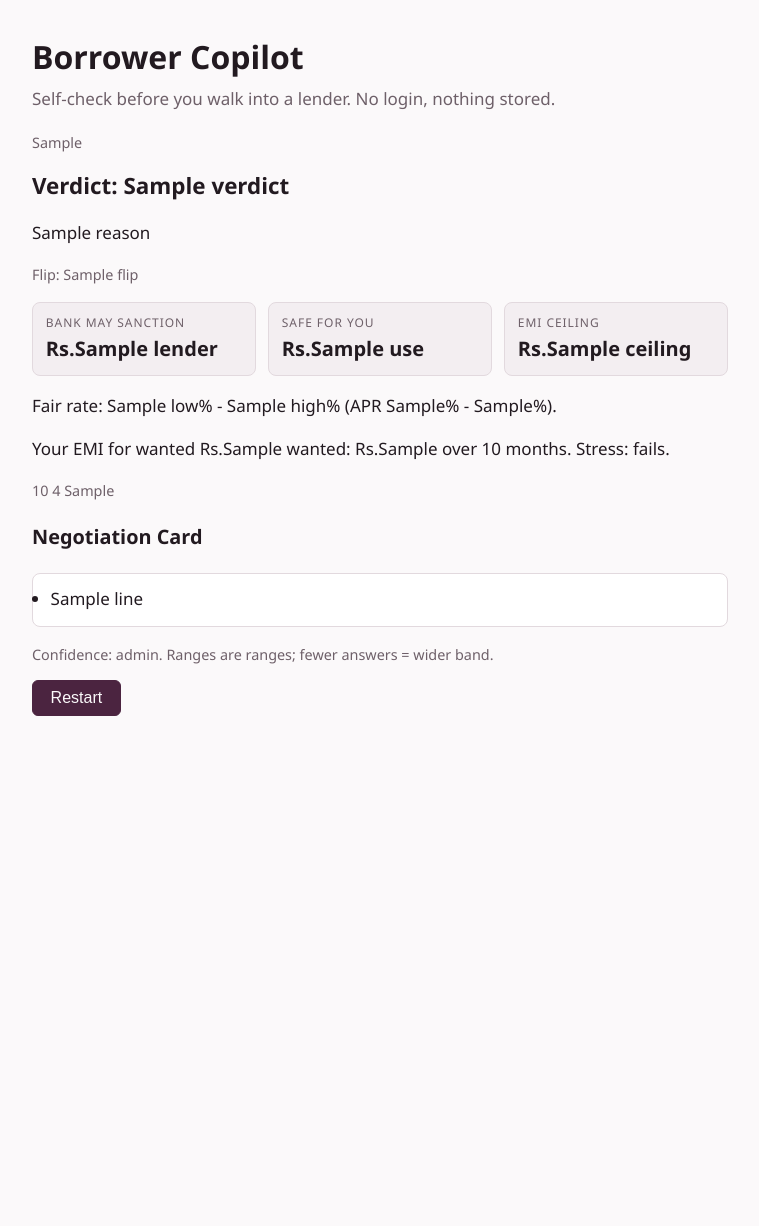
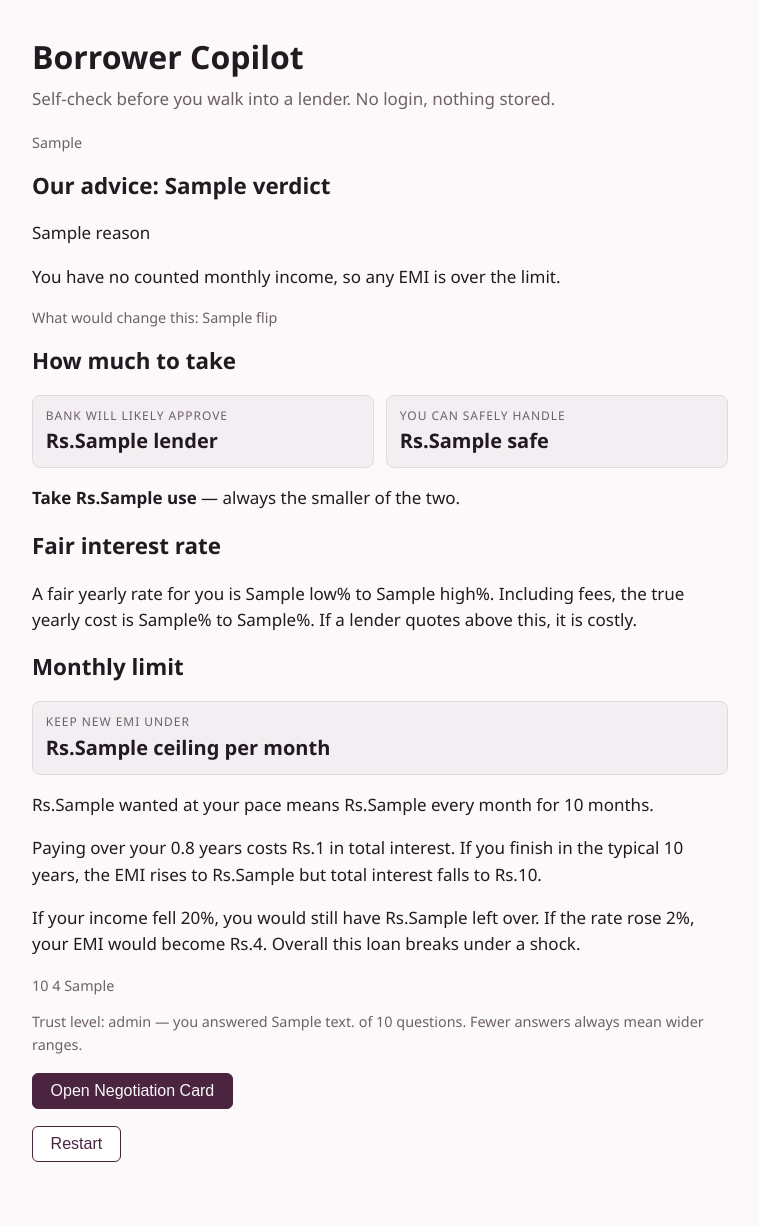
Before and after one commit to kushagrapokera/Lokta, a Flask app: template templates/results.html in a window 1280 px wide. Shown: the whole page, without its empty margins (260-1019 px from the left). Before the commit the page ends 716 px from the top, so only its background shows below. Run offline with Flask 3, Linux system fonts and the light colour scheme; the template is opened without the code that fills it: most values are stand-ins (such as "Sample title", 1, 10 or a date in 2020).

Commit message:
results page in plain words

```diff
--- a/templates/results.html
+++ b/templates/results.html
@@ -1,19 +1,40 @@
 {% extends "base.html" %}
 {% block content %}
 <p class="small">{{ for_line }}</p>
-<h2>Verdict: {{ o.verdict.verdict }}</h2>
+<h2>Our advice: {{ o.verdict.verdict }}</h2>
 <p>{{ o.verdict.reason }}</p>
-<p class="small">Flip: {{ o.verdict.flip }}</p>
-<div class="metrics">
-<div class="metric"><div class="k">Bank may sanction</div><div class="v">Rs.{{ o.amount.lender }}</div></div>
-<div class="metric"><div class="k">Safe for you</div><div class="v">Rs.{{ o.amount.use }}</div></div>
-<div class="metric"><div class="k">EMI ceiling</div><div class="v">Rs.{{ o.ceiling }}</div></div>
+{% if o.income.income_safe > 0 %}
+<p>Your total EMIs would take {{ (o.emi_share_used * 100)|round(1) }}% of your monthly income, but your safe limit is {{ (o.max_emi_share * 100)|round(0) }}%.</p>
+{% else %}
+<p>You have no counted monthly income, so any EMI is over the limit.</p>
+{% endif %}
+<p class="small">What would change this: {{ o.verdict.flip }}</p>
+<h2>How much to take</h2>
+<div class="metrics" style="grid-template-columns:repeat(2,1fr)">
+<div class="metric"><div class="k">Bank will likely approve</div><div class="v">Rs.{{ o.amount.lender }}</div></div>
+<div class="metric"><div class="k">You can safely handle</div><div class="v">Rs.{{ o.amount.safe }}</div></div>
 </div>
-<p>Fair rate: {{ o.rate.low }}% - {{ o.rate.high }}% (APR {{ o.fair_apr[0] }}% - {{ o.fair_apr[1] }}%).</p>
-<p>Your EMI for wanted Rs.{{ o.amount.wanted }}: Rs.{{ o.new_emi }} over {{ o.std_months }} months. Stress: {{ "passes" if o.stress_pass else "fails" }}.</p>
+<p><b>Take Rs.{{ o.amount.use }}</b> — always the smaller of the two.</p>
+<h2>Fair interest rate</h2>
+<p>A fair yearly rate for you is {{ o.rate.low }}% to {{ o.rate.high }}%. Including fees, the true yearly cost is {{ o.fair_apr[0] }}% to {{ o.fair_apr[1] }}%. If a lender quotes above this, it is costly.</p>
+<h2>Monthly limit</h2>
+<div class="metrics" style="grid-template-columns:repeat(1,1fr)">
+<div class="metric"><div class="k">Keep new EMI under</div><div class="v">Rs.{{ o.ceiling }} per month</div></div>
+</div>
+<p>Rs.{{ o.amount.wanted }} at your pace means Rs.{{ o.new_emi }} every month for {{ o.std_months }} months.</p>
+{% if o.tenure_capped %}
+<p class="small">Note: your chosen pace is longer than the typical {{ o.max_months }} months lenders offer for this age and loan type. The math below still follows your choice.</p>
+{% endif %}
+{% if o.std_max_months != o.std_months %}
+{% if o.std_max_months > o.std_months %}
+<p>Paying over your {{ (o.std_months // 12) if o.std_months % 12 == 0 else (o.std_months / 12)|round(1) }} years costs Rs.{{ o.total_interest }} in total interest. If you stretch to {{ (o.std_max_months // 12) if o.std_max_months % 12 == 0 else (o.std_max_months / 12)|round(1) }} years, the EMI falls to Rs.{{ o.alt_emi }} but total interest grows to Rs.{{ o.alt_total_interest }}.</p>
+{% else %}
+<p>Paying over your {{ (o.std_months // 12) if o.std_months % 12 == 0 else (o.std_months / 12)|round(1) }} years costs Rs.{{ o.total_interest }} in total interest. If you finish in the typical {{ (o.std_max_months // 12) if o.std_max_months % 12 == 0 else (o.std_max_months / 12)|round(1) }} years, the EMI rises to Rs.{{ o.alt_emi }} but total interest falls to Rs.{{ o.alt_total_interest }}.</p>
+{% endif %}
+{% endif %}
+<p>If your income fell 20%, you would still have Rs.{{ o.shock_income_surplus }} left over. If the rate rose 2%, your EMI would become Rs.{{ o.shock_rate_emi }}. Overall this loan {{ "handles both shocks" if o.stress_pass else "breaks under a shock" }}.</p>
 <p class="small">{{ o.why.amount_reason }} {{ o.why.rate_reason }} {{ o.why.ceiling_reason }}</p>
-<h3>Negotiation Card</h3>
-<ul class="card">{% for line in o.card.lines %}<li>{{ line }}</li>{% endfor %}</ul>
-<p class="small">Confidence: {{ o.confidence.level }}. Ranges are ranges; fewer answers = wider band.</p>
-<form method="post" action="{{ url_for('restart') }}"><button class="primary">Restart</button></form>
+<p class="small">Trust level: {{ o.confidence.level }} — you answered {{ answered }} of {{ total }} questions. Fewer answers always mean wider ranges.</p>
+<p><a href="{{ url_for('card') }}"><button class="primary">Open Negotiation Card</button></a></p>
+<form method="post" action="{{ url_for('restart') }}"><button class="ghost">Restart</button></form>
 {% endblock %}
```
